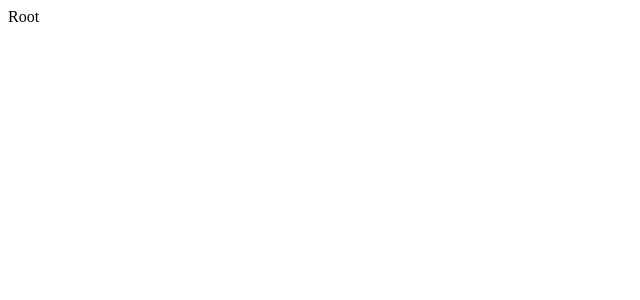
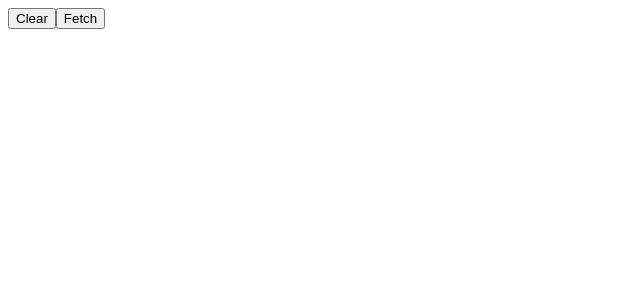
Before and after one commit to XanderUZZZER/react-redux-typescript, a React (Create React App) app: page / in a window 1280 px wide. Shown: the top 300 px of the page, without its empty margins (0-640 px from the left). Built offline with nearby package versions, Linux system fonts and the light colour scheme.

Commit message:
final commit

```diff
--- a/src/actions/index.ts
+++ b/src/actions/index.ts
@@ -1,27 +1,2 @@
-import axios from 'axios'
-import { Dispatch } from 'redux'
-import { ActionTypes } from './types'
-
-export interface Todo {
-  id: number
-  title: string
-  completed: boolean
-}
-
-export interface FetchTodosAction {
-  type: ActionTypes.fetchTodos,
-  payload: Todo[]
-}
-
-const url = 'https://jsonplaceholder.typicode.com/todos'
-
-export const fetchTodos = () => {
-  return async (dispatch: Dispatch) => {
-    const response = await axios.get<Todo[]>(url)
-
-    dispatch<FetchTodosAction>({
-      type: ActionTypes.fetchTodos,
-      payload: response.data
-    })
-  }
-}
+export * from './todos'
+export * from './types'
--- /dev/null
+++ b/src/actions/todos.ts
@@ -0,0 +1,49 @@
+import axios from 'axios'
+import { Dispatch } from 'redux'
+import { ActionTypes } from './types'
+
+export interface Todo {
+  id: number
+  title: string
+  completed: boolean
+}
+
+export interface FetchTodosAction {
+  type: ActionTypes.fetchTodos
+  payload: Todo[]
+}
+
+export interface DeleteTodoAction {
+  type: ActionTypes.deleteTodo
+  payload: number //ID of todo to delete
+}
+
+export interface ClearTodosAction {
+  type: ActionTypes.clearTodos
+}
+
+const url = 'https://jsonplaceholder.typicode.com/todos'
+
+export const fetchTodos = () => {
+  return async (dispatch: Dispatch) => {
+    const response = await axios.get<Todo[]>(url)
+
+    dispatch<FetchTodosAction>({
+      type: ActionTypes.fetchTodos,
+      payload: response.data
+    })
+  }
+}
+
+export const deleteTodo = (id: number): DeleteTodoAction => {
+  return {
+    type: ActionTypes.deleteTodo,
+    payload: id
+  }
+}
+
+export const clearTodos = () => {
+  return {
+    type: ActionTypes.clearTodos
+  }
+}
--- a/src/components/App.tsx
+++ b/src/components/App.tsx
@@ -1,5 +1,74 @@
-import React from 'react'
+import React, { useEffect, useState } from 'react'
+import { connect } from 'react-redux'
+import { Todo, fetchTodos, deleteTodo, clearTodos } from '../actions'
+import { StoreState } from '../reducers'
+import TodoItem from './TodoItem'
 
-export const App: React.FC = () => {
-  return <div>Root</div>
+interface AppProps {
+  todos: Todo[]
+  fetchTodos: Function //trick to cheat typescript because of thunk middleware
+  deleteTodo: typeof deleteTodo
+  clearTodos: typeof clearTodos
 }
+
+interface AppState {
+  fetching: boolean
+}
+
+const _App: React.FC<AppProps> = ({
+  todos,
+  fetchTodos,
+  deleteTodo,
+  clearTodos,
+}) => {
+  const [fetchitng, setFetchitng] = useState<AppState>({ fetching: false })
+
+  useEffect(() => {
+    if (todos && todos.length) {
+      setFetchitng({ fetching: false })
+    }
+  }, [todos])
+
+  return (
+    <div>
+      <button
+        onClick={() => {
+          clearTodos()
+        }}
+      >
+        Clear
+      </button>
+      <button
+        onClick={() => {
+          fetchTodos()
+          setFetchitng({ fetching: true })
+        }}
+      >
+        Fetch
+      </button>
+      {fetchitng.fetching ? (
+        <h1>Loading</h1>
+      ) : (
+        <>
+          {todos.map((todo) => {
+            return (
+              <div onClick={() => deleteTodo(todo.id)} key={todo.id}>
+                <TodoItem todo={todo} />
+              </div>
+            )
+          })}
+        </>
+      )}
+    </div>
+  )
+}
+
+const mapStateToProps = ({ todos }: StoreState): { todos: Todo[] } => {
+  return { todos }
+}
+
+export const App = connect(mapStateToProps, {
+  fetchTodos,
+  deleteTodo,
+  clearTodos,
+})(_App)
--- /dev/null
+++ b/src/components/TodoItem.tsx
@@ -0,0 +1,19 @@
+import React from 'react'
+import { Todo } from '../actions'
+
+interface TodoItemProps {
+  todo: Todo
+}
+
+const TodoItem: React.FC<TodoItemProps> = ({ todo }) => {
+  return (
+    <div>
+      <h4>{todo.title}</h4>
+      <p>
+        completed - <span>{todo.completed ? 'true' : 'false'}</span>
+      </p>
+    </div>
+  )
+}
+
+export default TodoItem
--- a/src/reducers/index.ts
+++ b/src/reducers/index.ts
@@ -1,5 +1,12 @@
 import { combineReducers } from 'redux'
+import { todosReducer } from './todos'
+import { Todo } from '../actions/todos'
 
-export const reducers = combineReducers({
-  counter: () => 1
+
+export interface StoreState {
+  todos: Todo[]
+}
+
+export const reducers = combineReducers<StoreState>({
+  todos: todosReducer
 })
--- a/src/reducers/todos.ts
+++ b/src/reducers/todos.ts
@@ -1,13 +1,20 @@
-import { Todo, FetchTodosAction } from '../actions'
-import { ActionTypes } from '../actions/types'
+import {
+  Todo,
+  Action,
+  ActionTypes
+} from '../actions'
 
 export const todosReducer = (
   state: Todo[] = [],
-  action: FetchTodosAction
+  action: Action
 ) => {
   switch (action.type) {
     case ActionTypes.fetchTodos:
       return action.payload
+    case ActionTypes.deleteTodo:
+      return state.filter(todo => todo.id !== action.payload)
+    case ActionTypes.clearTodos:
+      return []
     default:
       return state
   }
```
Also changed, not shown: src/actions/types.ts (+11 -1 lines).
